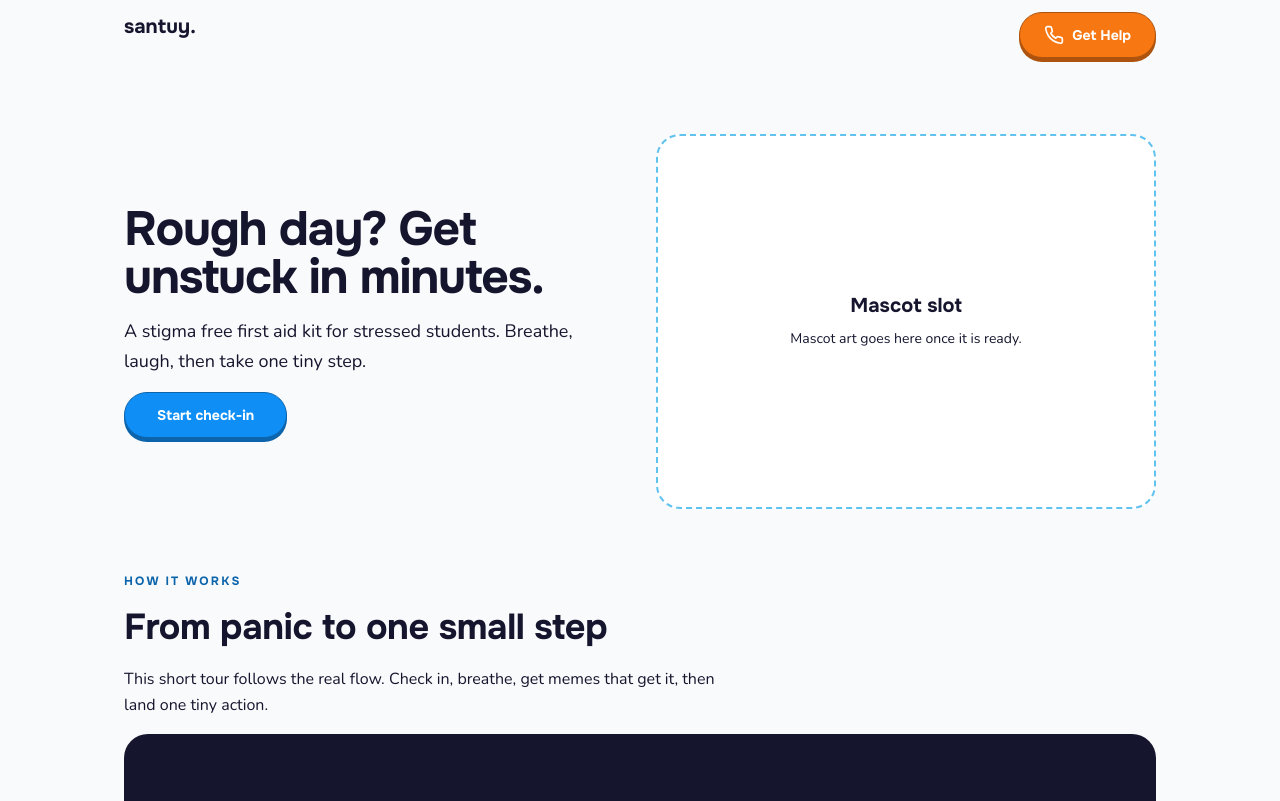
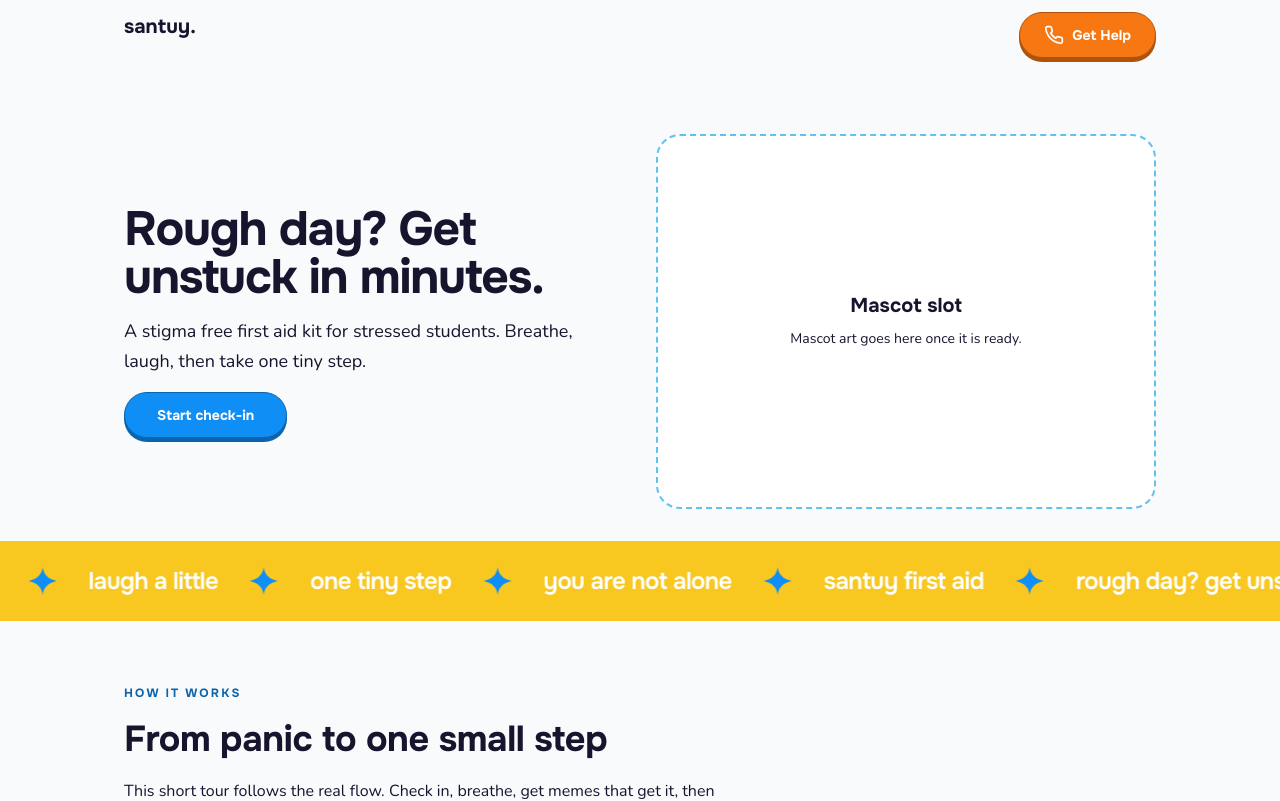
Before and after one commit to CmDevent31/mindcraft-web, a Next.js app: page / in a window 1280 px wide. Shown: the top 801 px of the page. Built offline with nearby package versions, Linux system fonts and the light colour scheme.

Commit message:
feat: add jumbo infinite marquee banner to landing

```diff
--- a/app/globals.css
+++ b/app/globals.css
@@ -400,3 +400,20 @@
 .meme-enter-prev {
   animation: meme-enter-prev var(--dur-fast) var(--ease);
 }
+
+/*
+ * Running banner — seamless infinite leftward loop. Track holds four
+ * identical rows; translating -50% (two rows) loops without a jump and
+ * stays covered on ultrawide. Speed: full pass ~40s (slow, calm).
+ * Reduced motion inherits the global collapse (animations → 1ms).
+ */
+@keyframes marquee-scroll {
+  to {
+    transform: translateX(-50%);
+  }
+}
+
+.marquee-track {
+  animation: marquee-scroll 40s linear infinite;
+  will-change: transform;
+}
--- a/app/page.tsx
+++ b/app/page.tsx
@@ -1,4 +1,5 @@
 import Link from "next/link";
+import MarqueeBanner from "@/components/MarqueeBanner";
 import { EMOTION_META, EMOTIONS, ROUTES } from "@/lib/content";
 
 /**
@@ -250,6 +251,7 @@ export default function Home() {
   return (
     <>
       <Hero />
+      <MarqueeBanner />
       <Demo />
       <Issues />
       <Features />
--- /dev/null
+++ b/components/MarqueeBanner.tsx
@@ -0,0 +1,63 @@
+/**
+ * MarqueeBanner — running tagline strip, santuy landing only.
+ * Headspace-style infinite scroll: brand taglines + four-point star
+ * separators (no eyes). DS colors only: --yellow band, white text,
+ * --blue star. Jumbo styling (validated via /prototype/banner):
+ * text-2xl, 28px stars, roomy padding/gap, slow 40s loop.
+ * Server Component, zero JS. Duplicates are aria-hidden;
+ * screen readers get one static summary. Motion collapses via the global
+ * prefers-reduced-motion rule.
+ */
+
+const ITEMS = [
+  "rough day? get unstuck",
+  "breathe first",
+  "laugh a little",
+  "one tiny step",
+  "you are not alone",
+  "santuy first aid",
+] as const;
+
+function Star() {
+  return (
+    <svg
+      aria-hidden="true"
+      width="28"
+      height="28"
+      viewBox="0 0 24 24"
+      fill="currentColor"
+      className="shrink-0 text-blue"
+    >
+      <path d="M12 0c.9 6.6 4.4 10.1 12 12-7.6 1.9-11.1 5.4-12 12-.9-6.6-4.4-10.1-12-12C7.6 10.1 11.1 6.6 12 0Z" />
+    </svg>
+  );
+}
+
+function Row({ hidden }: { hidden?: boolean }) {
+  return (
+    <div aria-hidden={hidden || undefined} className="flex items-center gap-[var(--sp-6)] pr-[var(--sp-6)]">
+      {ITEMS.map((text) => (
+        <span key={text} className="flex items-center gap-[var(--sp-6)]">
+          <span className="whitespace-nowrap font-head text-2xl font-semibold lowercase tracking-tight text-white">
+            {text}
+          </span>
+          <Star />
+        </span>
+      ))}
+    </div>
+  );
+}
+
+export default function MarqueeBanner() {
+  return (
+    <section aria-label="santuy reminders running banner" className="mt-[var(--sp-6)] overflow-hidden py-[var(--sp-5)]" style={{ backgroundColor: "var(--yellow)" }}>
+      <p className="sr-only">{ITEMS.join(" · ")}</p>
+      <div className="marquee-track flex w-max items-center" aria-hidden="true">
+        <Row />
+        <Row hidden />
+        <Row hidden />
+        <Row hidden />
+      </div>
+    </section>
+  );
+}
```
